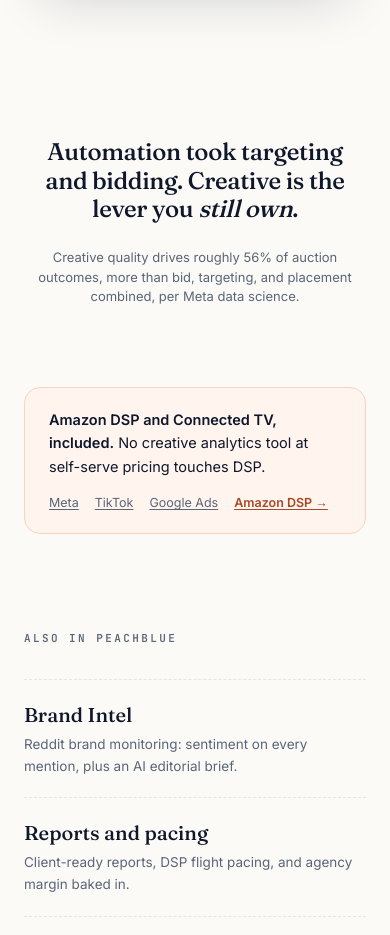
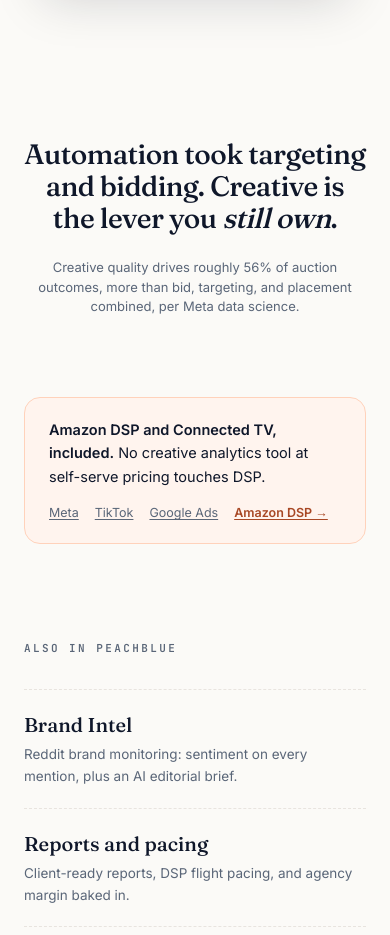
Before and after one commit to peachbluetech/website, a Next.js app: page / in a window 390 px wide. Shown: the part 7200-8135 px from the top of the page. Built offline with nearby package versions, Linux system fonts and the light colour scheme; no server answers.

Commit message:
Manifesto scale restored: 56px in a 1200px container, two clean lines

```diff
--- a/app/page.tsx
+++ b/app/page.tsx
@@ -222,11 +222,11 @@
           whileInView="show"
           viewport={{ once: true, margin: "-80px" }}
           variants={stagger}
-          className="max-w-[1020px] mx-auto text-center"
+          className="max-w-[1200px] mx-auto text-center"
         >
           <motion.p
             variants={fade}
-            className="font-display text-[clamp(24px,3.4vw,42px)] leading-[1.2] font-medium tracking-[-0.015em] text-pb-fg"
+            className="font-display text-[clamp(28px,4.4vw,56px)] leading-[1.15] font-medium tracking-[-0.02em] text-pb-fg"
           >
             Automation took targeting and bidding.
             <br className="hidden md:block" />
```
